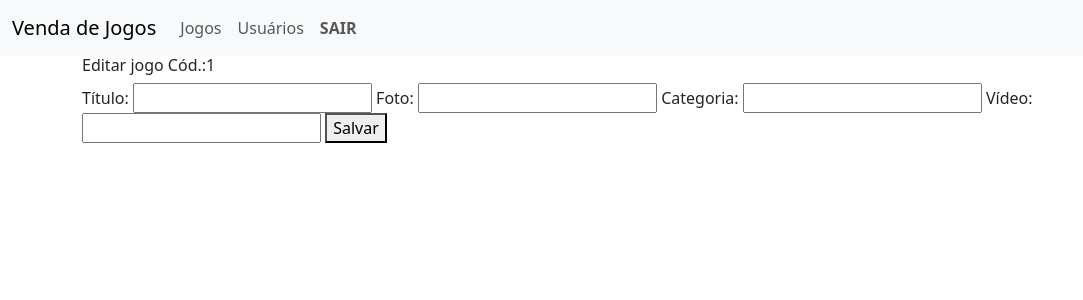
After one commit to Mateusgit28/estruturadedecisao, a PHP site: page /editar-jogo.php?id=1 in a window 1280 px wide. The commit adds this page. Shown: the top 300 px of the page, without its empty margins (0-1083 px from the left). Run offline with PHP 8.4, Linux system fonts and the light colour scheme; data that the repository does not hold is empty.

Commit message:
site completando

```diff
--- /dev/null
+++ b/projetoguto/editar-jogo.php
@@ -0,0 +1,48 @@
+<?php
+include "cabecalho.php";
+include "menu-sistema.php";
+
+$id = $_GET["id"];
+$titulo = $Categorias = $foto = $video = "";
+include "conexao.php";
+$sql_buscar = "select * from jogo where id = $id";
+$todos_os_jogos = mysqli_query($conexao, $sql_buscar);
+while ($um_jogo = mysqli_fetch_assoc($todos_os_jogos)) :
+    $titulo = $um_jogo["titulo"];
+    $Categorias = $um_jogo["Categorias"];
+    $video = $um_jogo["video"];
+    $foto = $um_jogo["foto"];
+
+endwhile;
+mysqli_close($conexao);
+
+
+?>
+
+<div class="container">
+    <div class="row">
+        <div class="col-12">
+            <h6>Editar jogo Cód.:<?php echo $id; ?></h6>
+        </div>
+        <div class="col-12">
+            <form action="salvar-jogo-editado.php?id=<?php echo $id; ?>" method="post">
+                Título: <input name="titulo" value="<?php echo $titulo; ?>">
+                Foto: <input name="foto" value="<?php echo $foto; ?>">
+                Categoria: <input name="Categorias" value="<?php echo $Categorias; ?>">
+                Vídeo: <input name="video" value="<?php echo $video; ?>">
+                <button type="submit">Salvar</button>
+
+            </form>
+
+
+        </div>
+
+    </div>
+
+</div>
+
+
+<script src="https://cdn.jsdelivr.net/npm/bootstrap@5.3.0-alpha3/dist/js/bootstrap.bundle.min.js" integrity="sha384-ENjdO4Dr2bkBIFxQpeoTz1HIcje39Wm4jDKdf19U8gI4ddQ3GYNS7NTKfAdVQSZe" crossorigin="anonymous"></script>
+</body>
+
+</html>
--- a/projetoguto/listar-jogos.php
+++ b/projetoguto/listar-jogos.php
@@ -18,7 +18,7 @@ include "menu-sistema.php";
                     <td>Ações</td>
                 </tr>
                 <?php
-                include "conexao.php";
+                    include "conexao.php";
                 $sql_buscar = "select * from jogo";
                 $todos_os_jogos = mysqli_query($conexao, $sql_buscar);
                 while ($um_jogo = mysqli_fetch_assoc($todos_os_jogos)) :
@@ -31,6 +31,9 @@ include "menu-sistema.php";
                             <a href="excluir-jogos.php?id=<?php echo $um_jogo["id"]; ?>">
                                 <img src="img/delete.png" width="20">
                             </a>
+                            <a href="ver-jogo.php?id=<?php echo $um_jogo["id"];?>">VER</a>
+                            <a href="editar-jogo.php?id=<?php echo $um_jogo["id"];?>">EDITAR</a>
+
                         </td>
                     </tr>
                 <?php
--- a/projetoguto/listar-usuarios.php
+++ b/projetoguto/listar-usuarios.php
@@ -31,6 +31,10 @@ include "menu-sistema.php";
                         <td> <?php echo $um_usuario["email"]; ?> </td>
                         <td><img src="img/delete.png" width="20"></td>
 
+                        <td><a href="ver-jogo.php?id=<?php echo $um_usuario["nome"]; ?>">VER</a>
+                        <a href="editar-jogo.php?id=<?php echo $um_usuario["email"]; ?>">EDITAR</a></td>
+
+
                     </tr>
                 <?php
 
```
Also changed, not shown: projetoguto/salvar-jogo-editado.php (added, +19 -0 lines), projetoguto/ver-jogo.php (added, +43 -0 lines), projetoguto/ver-usuario.php (added, +39 -0 lines).
